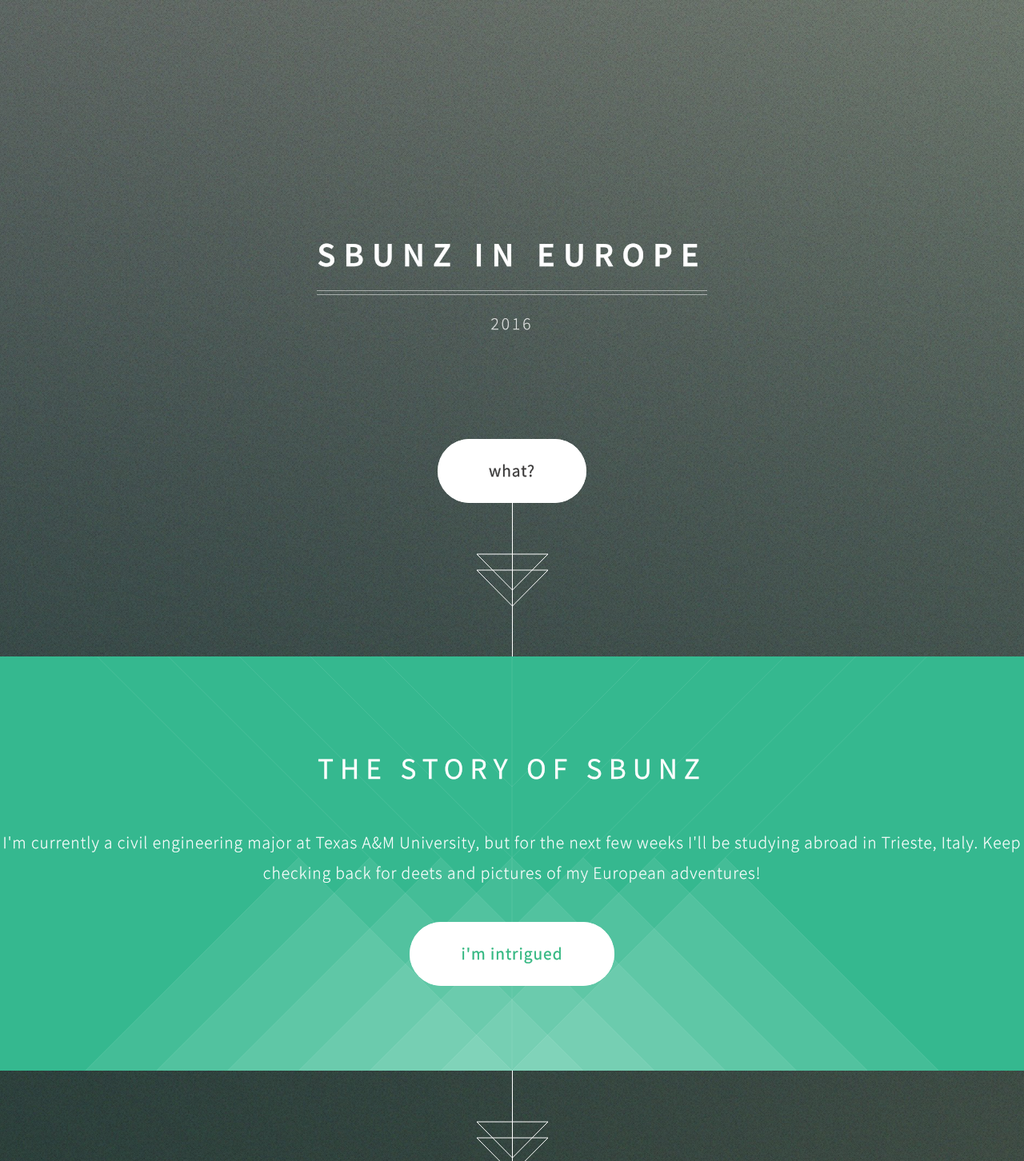
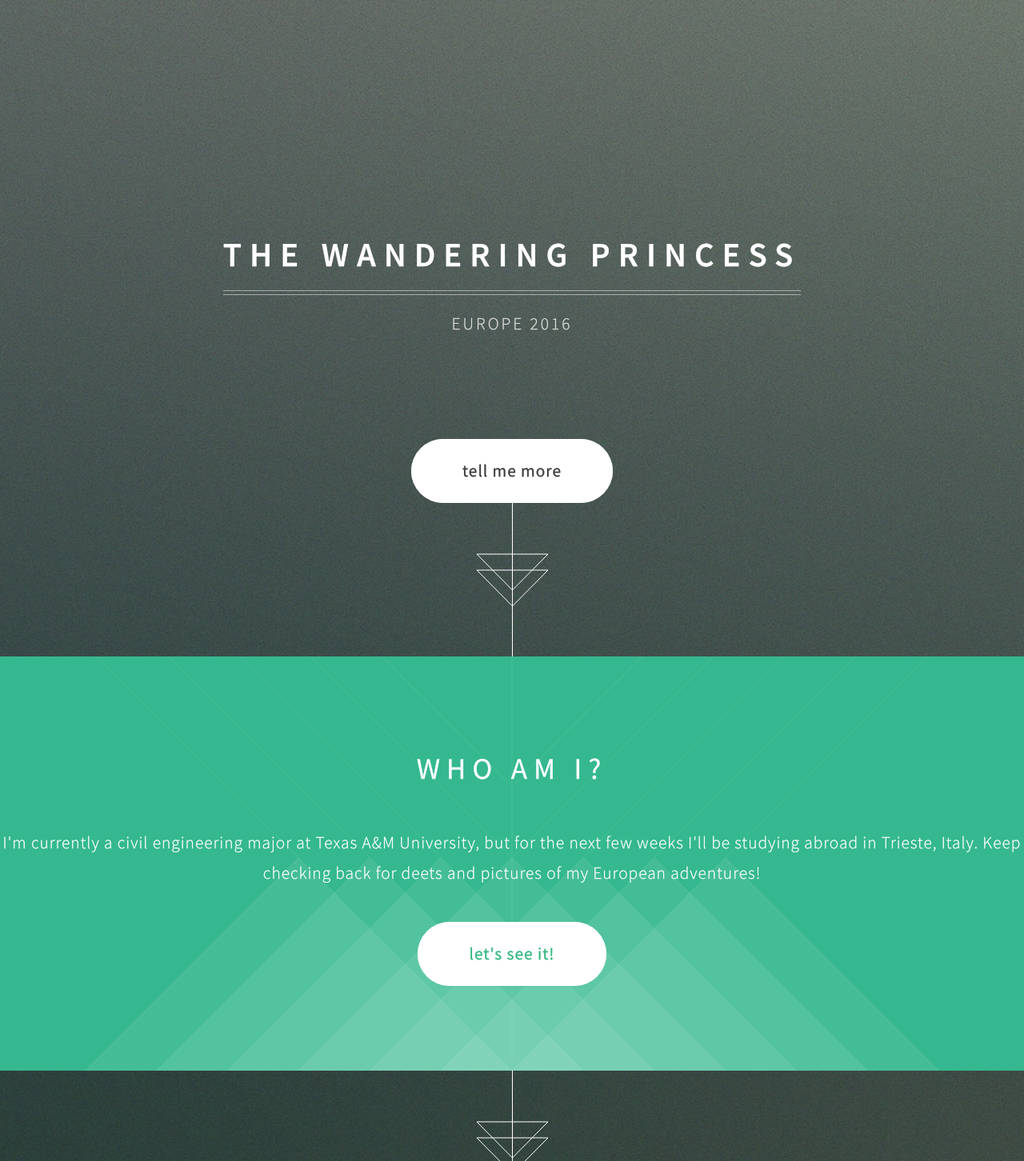
Before and after one commit to sbunz/sbunz-site, a plain HTML site: page index.html in a window 1280 px wide. Shown: the top 1452 px of the page at 80% size. Drawn offline with Linux system fonts and the light colour scheme.

Commit message:
Minor Text Edits
Updates to titles and descriptions

```diff
--- a/index.html
+++ b/index.html
@@ -18,24 +18,24 @@
 		<!-- Header -->
 			<section id="header">
 				<header>
-					<h1>sbunz in europe</h1>
-					<p>2016</p>
+					<h1>the wandering princess</h1>
+					<p>europe 2016</p>
 				</header>
 				<footer>
-					<a href="#banner" class="button style2 scrolly-middle">what?</a>
+					<a href="#banner" class="button style2 scrolly-middle">tell me more</a>
 				</footer>
 			</section>
 
 		<!-- Banner -->
 			<section id="banner">
 				<header>
-					<h2>The Story of Sbunz</h2>
+					<h2>Who am I?</h2>
 				</header>
 				<p>I'm currently a civil engineering major at Texas A&M University,
 				but for the next few weeks I'll be studying abroad in Trieste, Italy. Keep
 				checking back for deets and pictures of my European adventures!</p>
 				<footer>
-					<a href="#first" class="button style2 scrolly">i'm intrigued</a>
+					<a href="#first" class="button style2 scrolly">let's see it!</a>
 				</footer>
 			</section>
 
```
